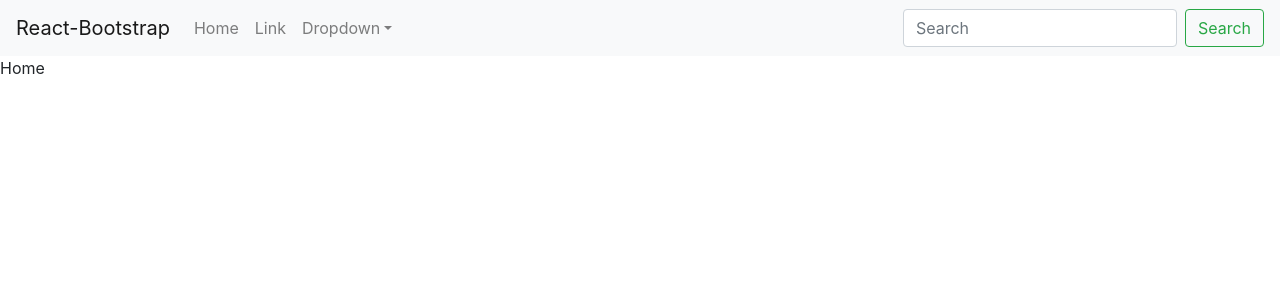
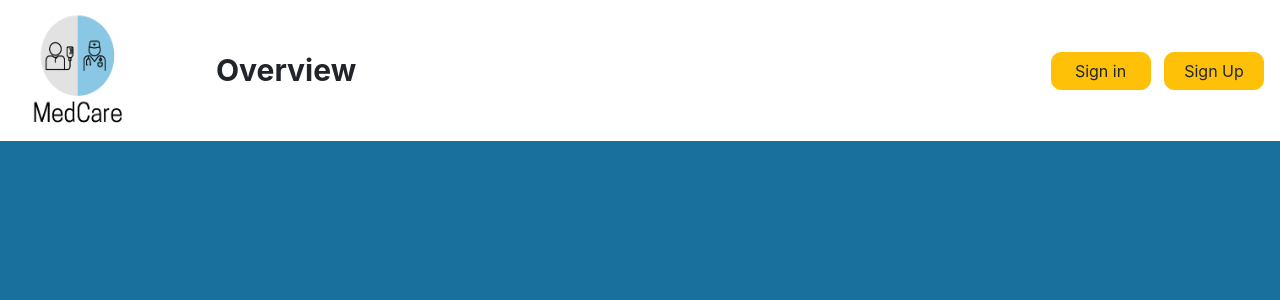
Before and after one commit to opportunity-hack/Health-Record-Management, a React (Create React App) app in the folder health-record/: page / in a window 1280 px wide. Shown: the top 300 px of the page. Built offline with nearby package versions, Linux system fonts and the light colour scheme.

Commit message:
Added NavBar

```diff
--- /dev/null
+++ b/health-record/src/components/css/NavigationBarCSS.js
@@ -0,0 +1,15 @@
+export const logo = {
+    width : '125px',
+    height : '125px',
+}
+
+export const header = {
+    fontWeight : "bold",
+    fontSize : 30,
+    marginLeft : 75
+}
+
+export const btton = {
+    borderRadius : 10,
+    width : 100
+}
--- a/health-record/src/components/homes/Home.js
+++ b/health-record/src/components/homes/Home.js
@@ -2,10 +2,14 @@ import React, {Component} from 'react'
 
 class Home extends Component {
 
+    componentDidMount() {
+        document.body.style.backgroundColor = "#19709c"
+    }
+
     render() {
         return (
             <div>
-                <h style={{textAlign: "center"}}>Home</h>
+
             </div>
         )
     }
--- a/health-record/src/components/navigationbars/NavigationBar.js
+++ b/health-record/src/components/navigationbars/NavigationBar.js
@@ -1,31 +1,28 @@
 import React, {Component} from 'react'
 import {Navbar, Button, NavDropdown, Nav, Form, FormControl} from 'react-bootstrap'
+import {logo, header, btton} from '../css/NavigationBarCSS'
 class NavigationBar extends Component {
 
 
     render() {
         return (
-            <Navbar bg="light" expand="lg">
-            <Navbar.Brand href="#home">React-Bootstrap</Navbar.Brand>
+            <div>
+            <Navbar bg="white" expand="lg" style={{backgroundColor : "red"}}>
+            <img src="/photos/MEDCARE.png" style={logo}/>
+
             <Navbar.Toggle aria-controls="basic-navbar-nav" />
             <Navbar.Collapse id="basic-navbar-nav">
                 <Nav className="mr-auto">
-                <Nav.Link href="#home">Home</Nav.Link>
-                <Nav.Link href="#link">Link</Nav.Link>
-                <NavDropdown title="Dropdown" id="basic-nav-dropdown">
-                    <NavDropdown.Item href="#action/3.1">Action</NavDropdown.Item>
-                    <NavDropdown.Item href="#action/3.2">Another action</NavDropdown.Item>
-                    <NavDropdown.Item href="#action/3.3">Something</NavDropdown.Item>
-                    <NavDropdown.Divider />
-                    <NavDropdown.Item href="#action/3.4">Separated link</NavDropdown.Item>
-                </NavDropdown>
+                <h style={header}> Overview </h>
                 </Nav>
                 <Form inline>
-                <FormControl type="text" placeholder="Search" className="mr-sm-2" />
-                <Button variant="outline-success">Search</Button>
+                <Button variant="warning" style={btton}>Sign in </Button>
+                &nbsp;&nbsp;&nbsp;
+                <Button variant="warning" style={btton}>Sign Up</Button>
                 </Form>
             </Navbar.Collapse>
             </Navbar>
+            </div>
         )
     }
 }
```
Also changed, not shown: health-record/public/photos/MEDCARE.png (added), 1 other file (tests, documents, lock files or other folders).
